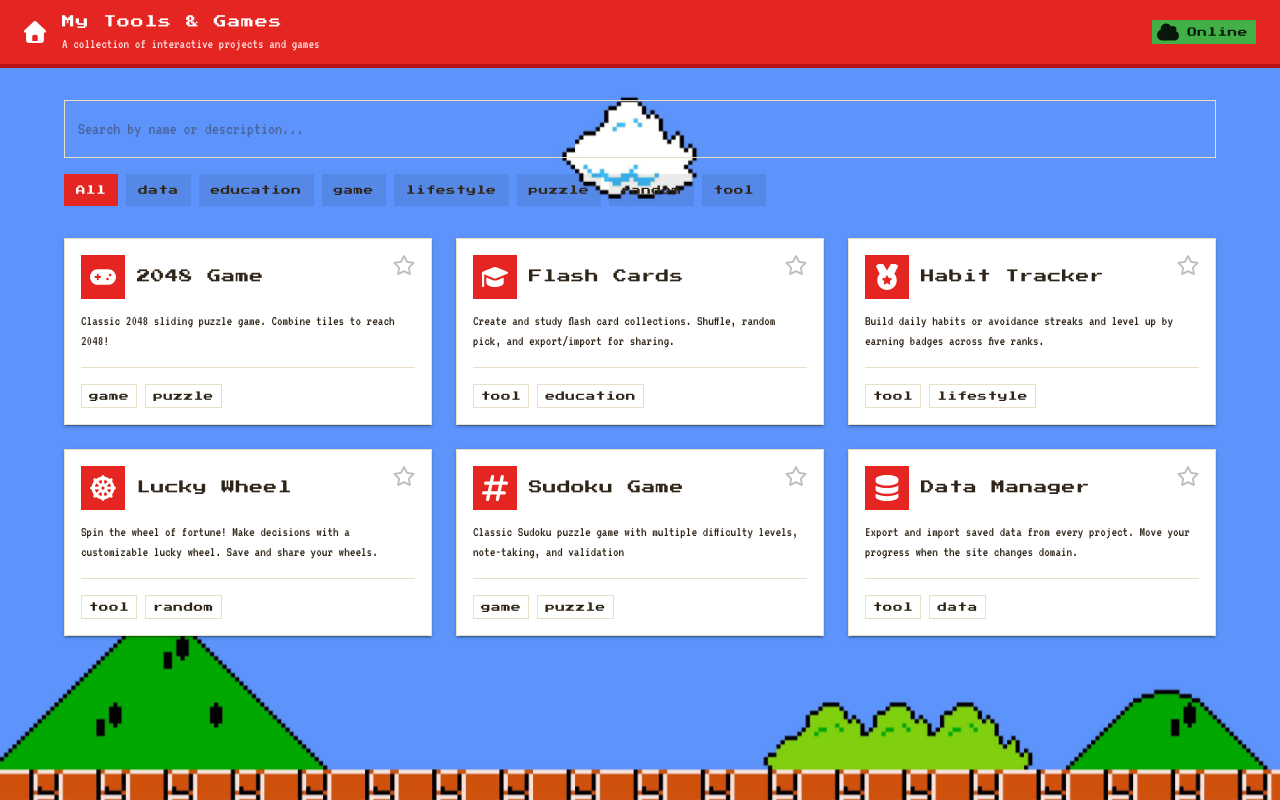
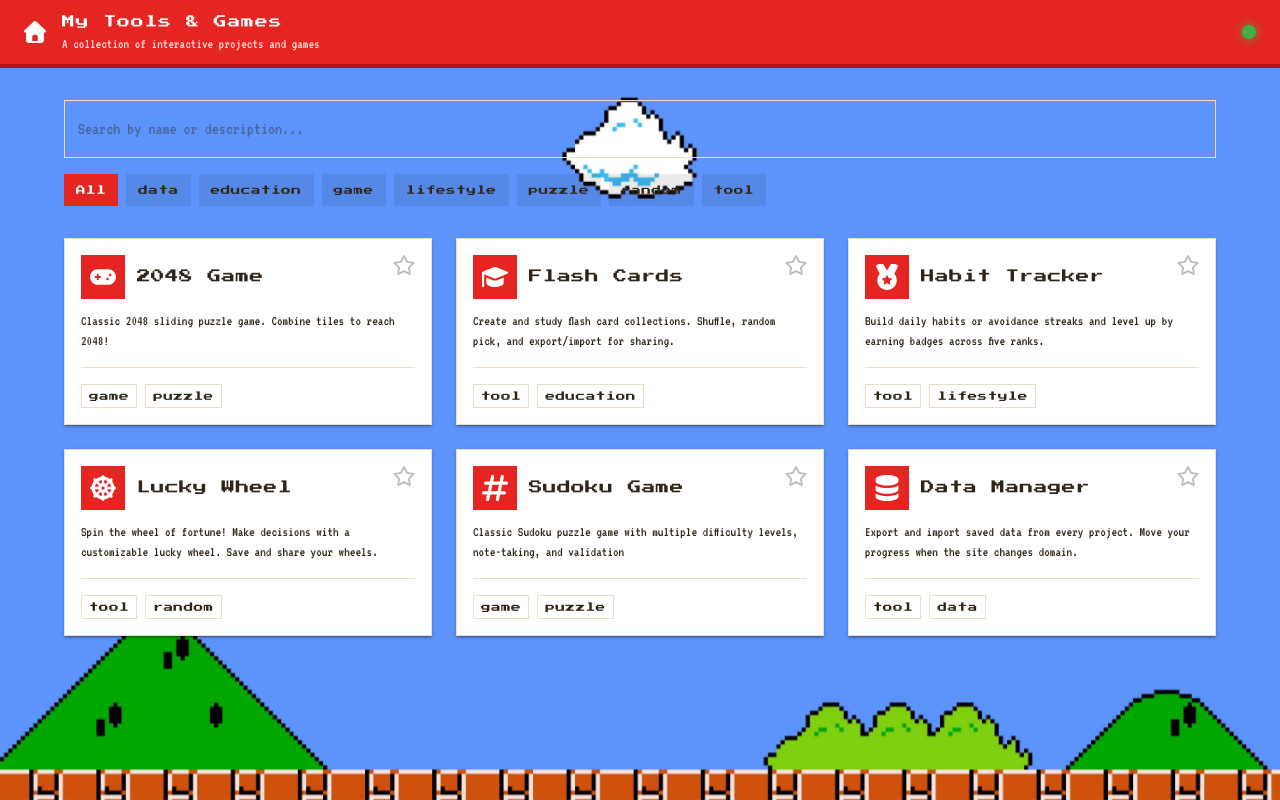
Before and after one commit to leminhai2007/ts-web-exercise, a React (Vite) app: page / in a window 1280 px wide. Built offline with nearby package versions, Linux system fonts and the light colour scheme.

Commit message:
improve UI

```diff
--- a/src/components/FlashCards.tsx
+++ b/src/components/FlashCards.tsx
@@ -697,11 +697,11 @@ export const FlashCards = () => {
                 <Box>
                     <Paper sx={{ p: 3, mb: 3 }}>
                         <Stack direction="row" sx={{ justifyContent: 'space-between', alignItems: 'center', flexWrap: 'wrap', gap: 2 }}>
-                            <Box>
+                            <Box sx={{ width: { xs: '100%', sm: 'auto' }, textAlign: { xs: 'center', sm: 'left' } }}>
                                 <Typography variant="h5" gutterBottom sx={{ fontFamily: CONTENT_FONT, fontSize: '1.5rem' }}>
                                     {currentCollection.name}
                                 </Typography>
-                                <Stack direction="row" spacing={1} sx={{ alignItems: 'center' }}>
+                                <Stack direction="row" spacing={1} sx={{ alignItems: 'center', justifyContent: { xs: 'center', sm: 'flex-start' } }}>
                                     <Chip label={`${currentCollection.cards.length} card(s)`} size="small" color="primary" />
                                     <Typography variant="caption" color="text.secondary">
                                         Updated: {new Date(currentCollection.updatedAt).toLocaleDateString()}
--- a/src/components/HomePage.tsx
+++ b/src/components/HomePage.tsx
@@ -9,6 +9,7 @@
 import { useState, useMemo, useEffect } from 'react';
 import { Link } from 'react-router-dom';
 import {
+    alpha,
     Container,
     Box,
     Typography,
@@ -26,7 +27,7 @@ import {
     Alert,
     Tooltip,
 } from '@mui/material';
-import { HomeIcon, CloudIcon, CloudOffIcon, GetAppIcon, StarIcon, StarBorderIcon } from './AppIcons';
+import { HomeIcon, GetAppIcon, StarIcon, StarBorderIcon } from './AppIcons';
 import { projects } from '../data/projects';
 
 const FAVORITES_KEY = 'favoriteProjects';
@@ -155,26 +156,42 @@ export const HomePage = () => {
                             A collection of interactive projects and games
                         </Typography>
                     </Box>
-                    <Stack direction="row" spacing={2} sx={{ alignItems: 'center' }}>
-                        <Chip
-                            icon={isOnline ? <CloudIcon /> : <CloudOffIcon />}
-                            label={isOnline ? 'Online' : 'Offline'}
-                            color={isOnline ? 'success' : 'default'}
-                            size="small"
+                    <Tooltip title={isOnline ? 'Online' : 'Offline'}>
+                        <Box
                             aria-label={isOnline ? 'Online' : 'Offline'}
                             sx={{
-                                '& .MuiChip-label': { display: { xs: 'none', sm: 'block' } },
-                                '& > span:first-of-type': { ml: { xs: 0, sm: '5px' } },
-                                minWidth: { xs: 32, sm: 'auto' },
-                                justifyContent: 'center',
+                                width: { xs: 10, sm: 14 },
+                                height: { xs: 10, sm: 14 },
+                                borderRadius: '50%',
+                                bgcolor: isOnline ? 'success.main' : 'grey.500',
+                                boxShadow: isOnline ? t => `0 0 8px 2px ${alpha(t.palette.success.main, 0.55)}` : 'none',
+                                alignSelf: 'center',
                             }}
                         />
-                        {isInstallable && (
-                            <Button variant="contained" color="secondary" startIcon={<GetAppIcon />} onClick={handleInstallClick} size="small">
+                    </Tooltip>
+                    {isInstallable && (
+                        <>
+                            <Button
+                                variant="contained"
+                                color="secondary"
+                                startIcon={<GetAppIcon />}
+                                onClick={handleInstallClick}
+                                size="small"
+                                sx={{ ml: 2, display: { xs: 'none', sm: 'flex' } }}
+                            >
                                 Install App
                             </Button>
-                        )}
-                    </Stack>
+                            <IconButton
+                                color="inherit"
+                                onClick={handleInstallClick}
+                                size="small"
+                                sx={{ ml: 1, display: { xs: 'flex', sm: 'none' } }}
+                                aria-label="Install app"
+                            >
+                                <GetAppIcon />
+                            </IconButton>
+                        </>
+                    )}
                 </Toolbar>
             </AppBar>
 
```
Also changed, not shown: 1 other file (tests, documents, lock files or other folders).
